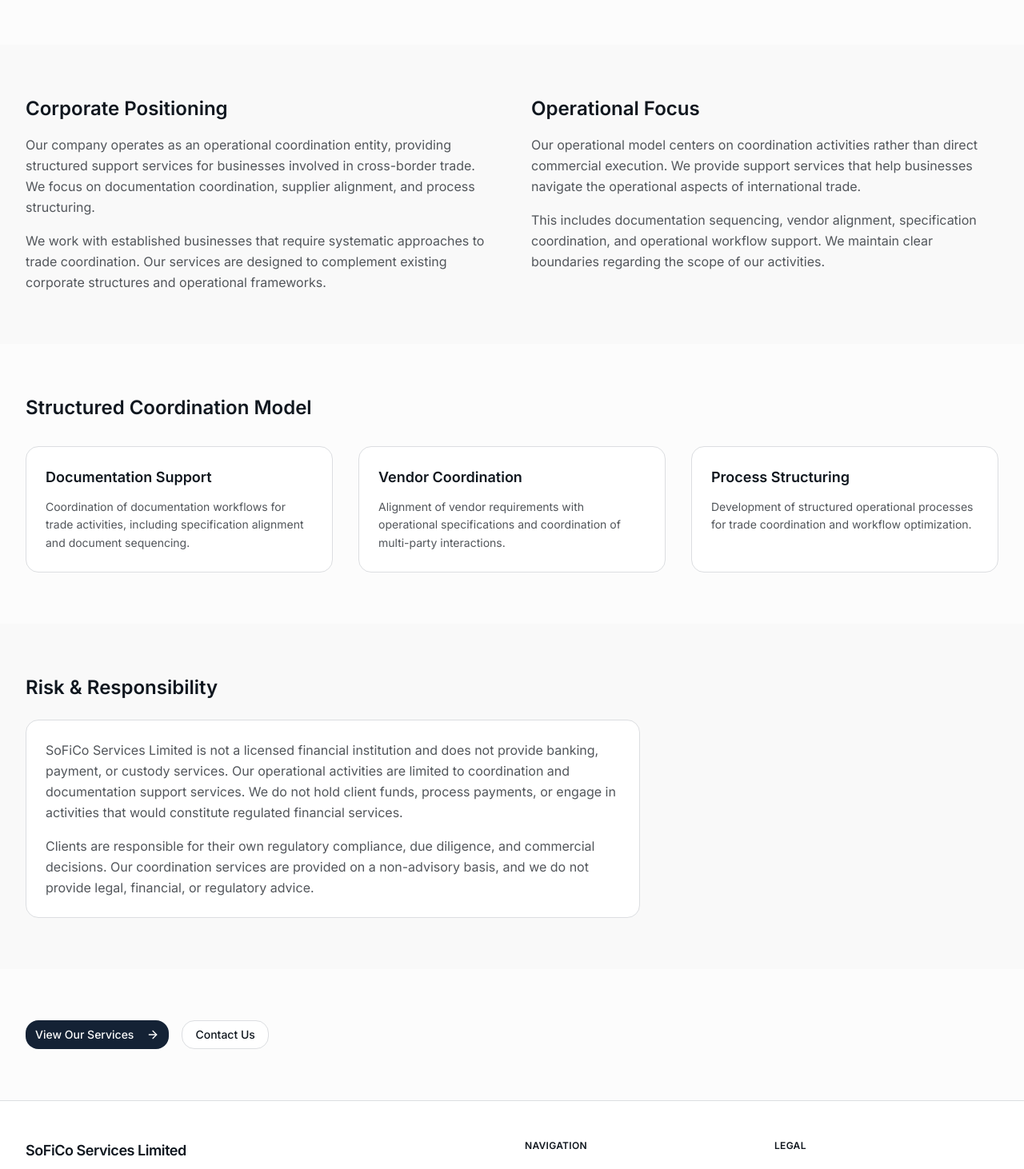
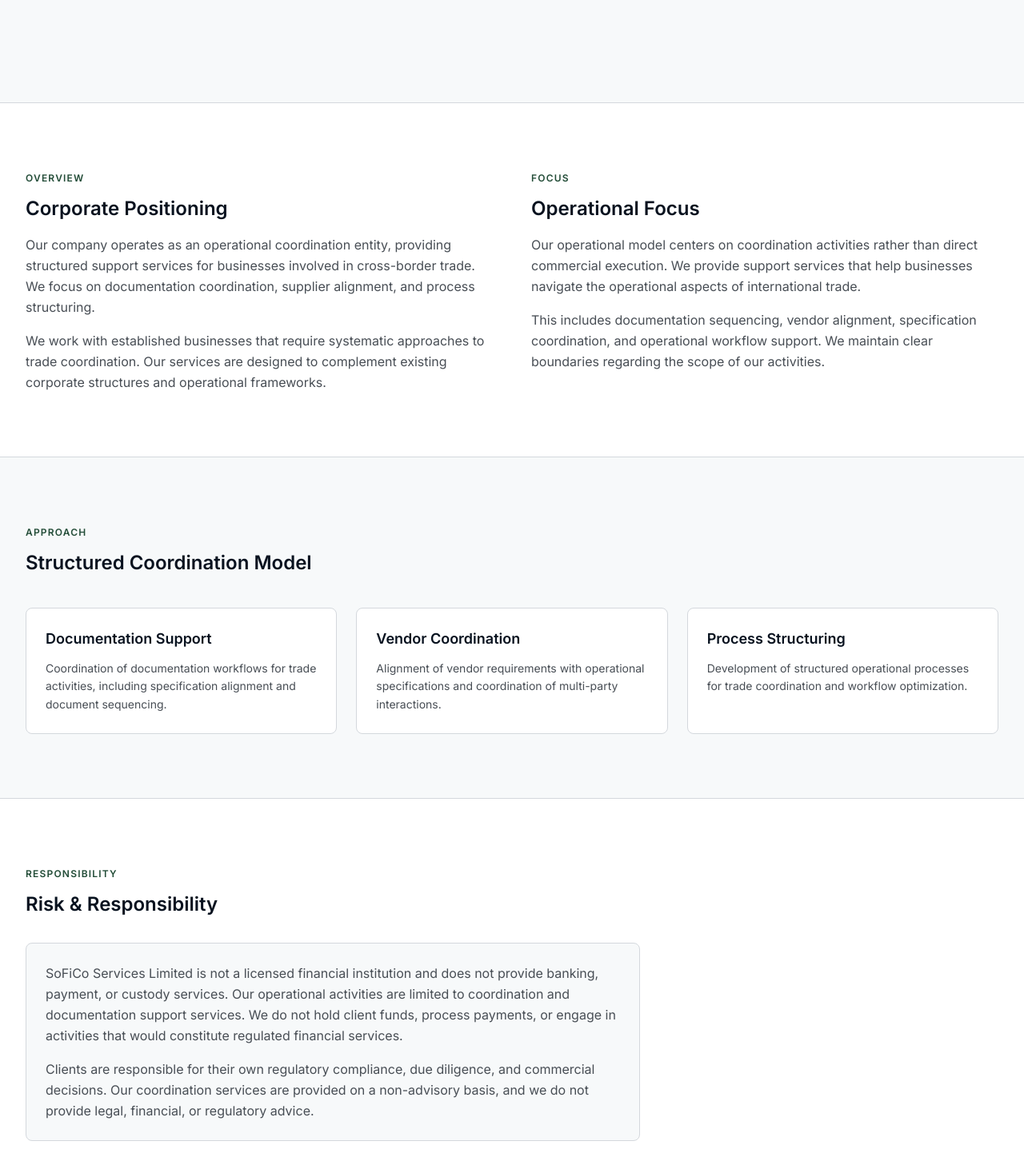
Before and after one commit to core-relay-err0r/sait-sofico2, a Next.js app: page /about in a window 1280 px wide. Shown: the part 360-1822 px from the top of the page at 80% size. Built offline with nearby package versions, Linux system fonts and the light colour scheme; no server answers.

Commit message:
feat: refine B2B website design with muted green accents and improved typography

```diff
--- a/app/about/page.tsx
+++ b/app/about/page.tsx
@@ -12,10 +12,11 @@ export default function AboutPage() {
   return (
     <div className="bg-background">
       {/* Header Section */}
-      <section className="py-20 lg:py-28">
+      <section className="py-24 lg:py-32">
         <div className="mx-auto max-w-7xl px-6 lg:px-8">
           <div className="max-w-3xl">
-            <h1 className="text-4xl font-semibold tracking-tight text-foreground lg:text-5xl text-balance">
+            <span className="eyebrow">About Us</span>
+            <h1 className="mt-4 text-4xl font-semibold text-foreground lg:text-5xl text-balance" style={{ letterSpacing: '-0.02em' }}>
               About SoFiCo Services
             </h1>
             <p className="mt-6 text-lg text-muted-foreground leading-relaxed">
@@ -27,11 +28,12 @@ export default function AboutPage() {
       </section>
 
       {/* Corporate Positioning */}
-      <section className="py-16 bg-muted/30">
+      <section className="py-20 bg-card border-y border-border">
         <div className="mx-auto max-w-7xl px-6 lg:px-8">
           <div className="grid grid-cols-1 gap-12 lg:grid-cols-2">
             <div>
-              <h2 className="text-2xl font-semibold text-foreground">
+              <span className="eyebrow">Overview</span>
+              <h2 className="mt-3 text-2xl font-semibold text-foreground">
                 Corporate Positioning
               </h2>
               <p className="mt-4 text-muted-foreground leading-relaxed">
@@ -47,7 +49,8 @@ export default function AboutPage() {
               </p>
             </div>
             <div>
-              <h2 className="text-2xl font-semibold text-foreground">
+              <span className="eyebrow">Focus</span>
+              <h2 className="mt-3 text-2xl font-semibold text-foreground">
                 Operational Focus
               </h2>
               <p className="mt-4 text-muted-foreground leading-relaxed">
@@ -66,13 +69,14 @@ export default function AboutPage() {
       </section>
 
       {/* Structured Coordination Model */}
-      <section className="py-16">
+      <section className="py-20">
         <div className="mx-auto max-w-7xl px-6 lg:px-8">
-          <h2 className="text-2xl font-semibold text-foreground">
+          <span className="eyebrow">Approach</span>
+          <h2 className="mt-3 text-2xl font-semibold text-foreground">
             Structured Coordination Model
           </h2>
-          <div className="mt-8 grid grid-cols-1 gap-8 lg:grid-cols-3">
-            <div className="border border-border rounded-2xl p-6 bg-card">
+          <div className="mt-10 grid grid-cols-1 gap-6 lg:grid-cols-3">
+            <div className="border border-border rounded-lg p-6 bg-card">
               <h3 className="text-lg font-semibold text-foreground">
                 Documentation Support
               </h3>
@@ -81,7 +85,7 @@ export default function AboutPage() {
                 specification alignment and document sequencing.
               </p>
             </div>
-            <div className="border border-border rounded-2xl p-6 bg-card">
+            <div className="border border-border rounded-lg p-6 bg-card">
               <h3 className="text-lg font-semibold text-foreground">
                 Vendor Coordination
               </h3>
@@ -90,7 +94,7 @@ export default function AboutPage() {
                 coordination of multi-party interactions.
               </p>
             </div>
-            <div className="border border-border rounded-2xl p-6 bg-card">
+            <div className="border border-border rounded-lg p-6 bg-card">
               <h3 className="text-lg font-semibold text-foreground">
                 Process Structuring
               </h3>
@@ -104,13 +108,14 @@ export default function AboutPage() {
       </section>
 
       {/* Risk & Responsibility */}
-      <section className="py-16 bg-muted/30">
+      <section className="py-20 bg-card border-y border-border">
         <div className="mx-auto max-w-7xl px-6 lg:px-8">
           <div className="max-w-3xl">
-            <h2 className="text-2xl font-semibold text-foreground">
+            <span className="eyebrow">Responsibility</span>
+            <h2 className="mt-3 text-2xl font-semibold text-foreground">
               Risk & Responsibility
             </h2>
-            <div className="mt-6 border border-border rounded-2xl p-6 bg-card">
+            <div className="mt-8 border border-border rounded-lg p-6 bg-background">
               <p className="text-muted-foreground leading-relaxed">
                 SoFiCo Services Limited is not a licensed financial institution and
                 does not provide banking, payment, or custody services. Our operational
@@ -129,16 +134,16 @@ export default function AboutPage() {
       </section>
 
       {/* CTA */}
-      <section className="py-16">
+      <section className="py-20">
         <div className="mx-auto max-w-7xl px-6 lg:px-8">
           <div className="flex flex-col sm:flex-row gap-4">
-            <Button asChild className="rounded-xl">
+            <Button asChild className="rounded-lg">
               <Link href="/services">
                 View Our Services
                 <ArrowRight className="ml-2 h-4 w-4" />
               </Link>
             </Button>
-            <Button asChild variant="outline" className="rounded-xl">
+            <Button asChild variant="outline" className="rounded-lg border-border hover:bg-muted hover:text-foreground">
               <Link href="/contact">
                 Contact Us
               </Link>
--- a/app/globals.css
+++ b/app/globals.css
@@ -4,39 +4,39 @@
 @custom-variant dark (&:is(.dark *));
 
 :root {
-  --background: oklch(0.99 0 0);
-  --foreground: oklch(0.2 0.02 255);
+  --background: oklch(0.98 0.002 240);
+  --foreground: oklch(0.18 0.03 255);
   --card: oklch(1 0 0);
-  --card-foreground: oklch(0.2 0.02 255);
+  --card-foreground: oklch(0.18 0.03 255);
   --popover: oklch(1 0 0);
-  --popover-foreground: oklch(0.2 0.02 255);
-  --primary: oklch(0.25 0.04 255);
+  --popover-foreground: oklch(0.18 0.03 255);
+  --primary: oklch(0.22 0.04 255);
   --primary-foreground: oklch(0.99 0 0);
-  --secondary: oklch(0.97 0 0);
-  --secondary-foreground: oklch(0.25 0.04 255);
-  --muted: oklch(0.96 0 0);
-  --muted-foreground: oklch(0.45 0.01 255);
-  --accent: oklch(0.96 0.005 255);
-  --accent-foreground: oklch(0.25 0.04 255);
+  --secondary: oklch(0.96 0.002 240);
+  --secondary-foreground: oklch(0.22 0.04 255);
+  --muted: oklch(0.955 0.003 240);
+  --muted-foreground: oklch(0.42 0.015 255);
+  --accent: oklch(0.38 0.06 160);
+  --accent-foreground: oklch(1 0 0);
   --destructive: oklch(0.577 0.245 27.325);
   --destructive-foreground: oklch(0.577 0.245 27.325);
-  --border: oklch(0.9 0.005 255);
-  --input: oklch(0.92 0 0);
-  --ring: oklch(0.35 0.03 255);
+  --border: oklch(0.88 0.008 255);
+  --input: oklch(0.94 0.003 240);
+  --ring: oklch(0.38 0.06 160);
   --chart-1: oklch(0.35 0.04 255);
   --chart-2: oklch(0.45 0.03 255);
   --chart-3: oklch(0.55 0.02 255);
   --chart-4: oklch(0.65 0.01 255);
   --chart-5: oklch(0.75 0.005 255);
-  --radius: 0.75rem;
+  --radius: 0.5rem;
   --sidebar: oklch(0.985 0 0);
-  --sidebar-foreground: oklch(0.2 0.02 255);
-  --sidebar-primary: oklch(0.25 0.04 255);
+  --sidebar-foreground: oklch(0.18 0.03 255);
+  --sidebar-primary: oklch(0.22 0.04 255);
   --sidebar-primary-foreground: oklch(0.985 0 0);
-  --sidebar-accent: oklch(0.97 0 0);
-  --sidebar-accent-foreground: oklch(0.25 0.04 255);
-  --sidebar-border: oklch(0.9 0.005 255);
-  --sidebar-ring: oklch(0.35 0.03 255);
+  --sidebar-accent: oklch(0.96 0.002 240);
+  --sidebar-accent-foreground: oklch(0.22 0.04 255);
+  --sidebar-border: oklch(0.88 0.008 255);
+  --sidebar-ring: oklch(0.38 0.06 160);
 }
 
 .dark {
@@ -123,3 +123,12 @@
     @apply bg-background text-foreground;
   }
 }
+
+@layer components {
+  .eyebrow {
+    @apply text-xs font-semibold uppercase tracking-widest text-accent;
+  }
+  .section-divider {
+    @apply border-t border-border;
+  }
+}
--- a/components/layout/footer.tsx
+++ b/components/layout/footer.tsx
@@ -19,7 +19,7 @@ const navigationLinks = [
 export function Footer() {
   return (
     <footer className="bg-card border-t border-border">
-      <div className="mx-auto max-w-7xl px-6 py-12 lg:px-8">
+      <div className="mx-auto max-w-7xl px-6 py-16 lg:px-8">
         <div className="grid grid-cols-1 gap-8 lg:grid-cols-4">
           {/* Company Info */}
           <div className="lg:col-span-2">
@@ -35,7 +35,7 @@ export function Footer() {
 
           {/* Navigation */}
           <div>
-            <h4 className="text-xs font-semibold tracking-wide text-foreground uppercase">Navigation</h4>
+            <h4 className="text-xs font-semibold tracking-widest text-muted-foreground uppercase">Navigation</h4>
             <ul className="mt-4 space-y-2">
               {navigationLinks.map((link) => (
                 <li key={link.name}>
@@ -52,7 +52,7 @@ export function Footer() {
 
           {/* Legal */}
           <div>
-            <h4 className="text-xs font-semibold tracking-wide text-foreground uppercase">Legal</h4>
+            <h4 className="text-xs font-semibold tracking-widest text-muted-foreground uppercase">Legal</h4>
             <ul className="mt-4 space-y-2">
               {footerLinks.map((link) => (
                 <li key={link.name}>
@@ -69,7 +69,7 @@ export function Footer() {
         </div>
 
         {/* Compliance Notice */}
-        <div className="mt-12 border-t border-border pt-8">
+        <div className="mt-14 border-t border-border pt-8">
           <p className="text-xs text-muted-foreground leading-relaxed max-w-4xl">
             SoFiCo Services Limited is not a bank and does not provide payment services.
             The company does not hold or take custody of client funds.
@@ -77,7 +77,7 @@ export function Footer() {
         </div>
 
         {/* Copyright */}
-        <div className="mt-8 border-t border-border pt-8">
+        <div className="mt-6 pt-6">
           <p className="text-xs text-muted-foreground">
             &copy; {new Date().getFullYear()} SoFiCo Services Limited. All rights reserved.
           </p>
--- a/components/layout/header.tsx
+++ b/components/layout/header.tsx
@@ -19,7 +19,7 @@ export function Header() {
   const [mobileMenuOpen, setMobileMenuOpen] = useState(false)
 
   return (
-    <header className="bg-card border-b border-border">
+    <header className="bg-card/95 backdrop-blur-sm border-b border-border sticky top-0 z-40">
       <nav className="mx-auto flex max-w-7xl items-center justify-between px-6 py-4 lg:px-8">
         <div className="flex lg:flex-1">
           <Link href="/" className="-m-1.5 p-1.5">
--- a/components/vendor-grid.tsx
+++ b/components/vendor-grid.tsx
@@ -9,8 +9,8 @@ export function VendorGrid({ dense }: Props) {
     <div
       className={
         dense
-          ? "grid grid-cols-2 gap-6 sm:grid-cols-3 lg:grid-cols-6"
-          : "grid grid-cols-2 gap-6 sm:grid-cols-3 lg:grid-cols-4"
+          ? "grid grid-cols-2 gap-4 sm:grid-cols-3 lg:grid-cols-6"
+          : "grid grid-cols-2 gap-5 sm:grid-cols-3 lg:grid-cols-4"
       }
     >
       {vendorPlaceholders.map((vendor) => (
@@ -18,12 +18,12 @@ export function VendorGrid({ dense }: Props) {
           key={vendor.id}
           className={
             dense
-              ? "flex h-20 items-center justify-center rounded-xl border border-border bg-card transition-colors hover:bg-accent/40 hover:border-ring/40"
-              : "flex h-28 items-center justify-center rounded-2xl border border-border bg-card transition-colors hover:bg-accent/40 hover:border-ring/40"
+              ? "flex h-20 items-center justify-center rounded-lg border border-border bg-card transition-colors hover:border-border/80"
+              : "flex h-28 items-center justify-center rounded-lg border border-border bg-card transition-colors hover:border-border/80"
           }
         >
           <div
-            className="h-10 w-32 rounded bg-muted-foreground/15"
+            className="h-8 w-24 rounded bg-muted"
             aria-label={vendor.name}
           />
         </div>
```
Also changed, not shown: app/compliance/page.tsx (+12 -11 lines), app/contact/page.tsx (+10 -9 lines), app/how-we-work/page.tsx (+15 -14 lines), app/page.tsx (+38 -33 lines), app/services/page.tsx (+14 -13 lines), app/vendors/page.tsx (+12 -11 lines), components/contact-form.tsx (+7 -7 lines).
